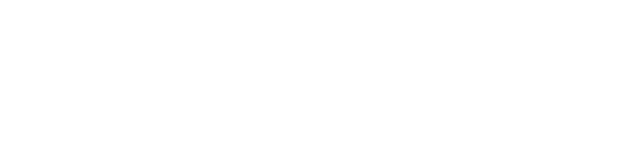
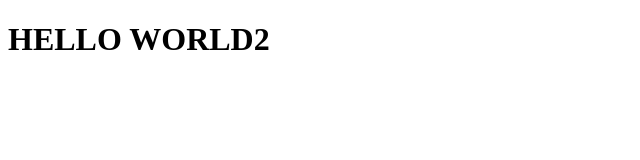
Before and after one commit to HarshanaEranda/project, a plain HTML site: page index2.html in a window 1280 px wide. Shown: the whole page, without its empty margins (0-640 px from the left). Drawn offline with Linux system fonts and the light colour scheme.

Commit message:
two folders modified

```diff
--- a/index2.html
+++ b/index2.html
@@ -5,6 +5,7 @@
       <meta http-equiv="X-UA-Compatible" content="IE=edge">
       <meta name="viewport" content="width=device-width, initial-scale=1.0">
       <title>My Name is Harshana Eranda</title>
+      <h1>HELLO WORLD2</h1>
 </head>
 <body>
 
```
Also changed, not shown: index3.html (+1 -0 lines).
